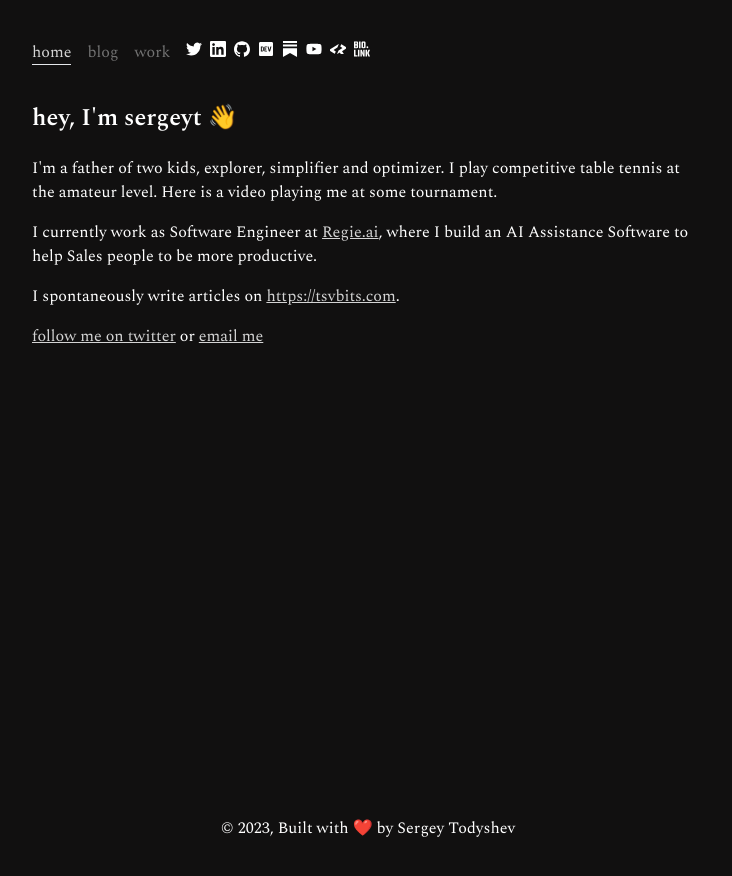
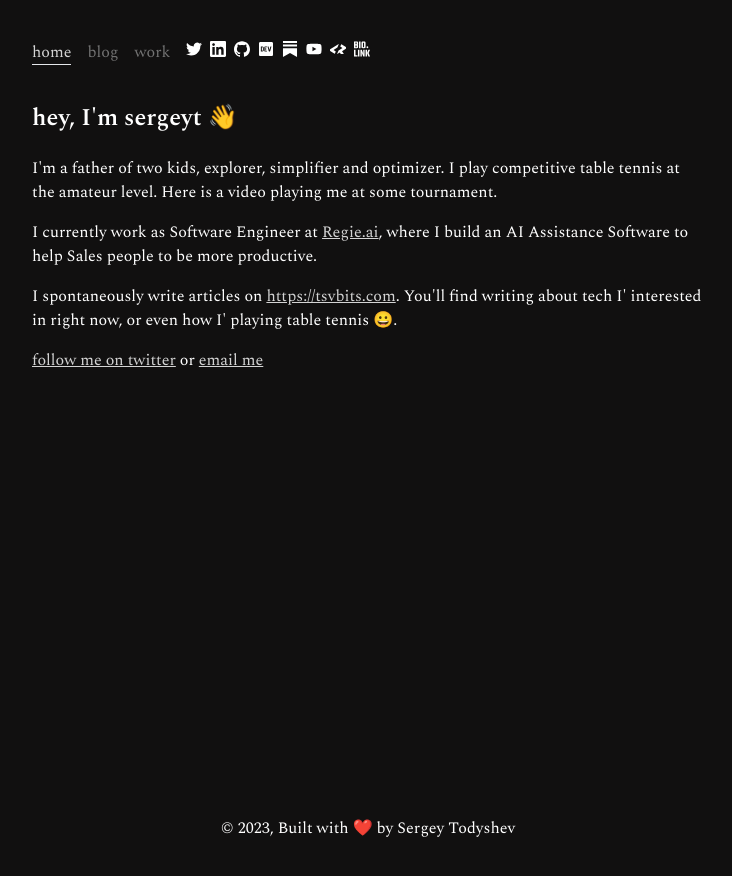
Before and after one commit to sergeyt/sergeyt-dev, a Next.js app: page / in a window 1280 px wide. Shown: the top 876 px of the page, without its empty margins (312-1044 px from the left). Built offline with nearby package versions, Linux system fonts and the light colour scheme.

Commit message:
more text

```diff
--- a/src/pages/index.js
+++ b/src/pages/index.js
@@ -29,7 +29,8 @@ export default function Home() {
         <a href="https://tsvbits.com" target="_blank">
           https://tsvbits.com
         </a>
-        .
+        . You&apos;ll find writing about tech I&apos; interested in right now,
+        or even how I&apos; playing table tennis 😀.
       </p>
       <p>
         <a href="https://www.twitter.com/todysh" target="_blank">
```
